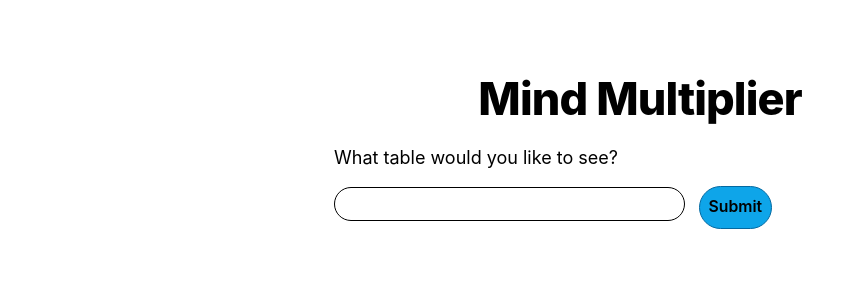
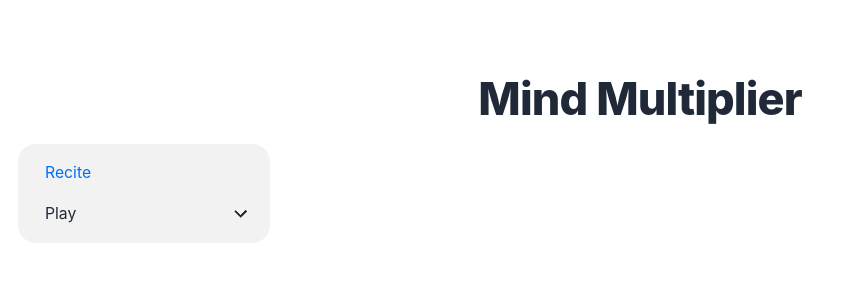
Before and after one commit to vineeth-pradhan/mind-multiplier, a Next.js app: page / in a window 1280 px wide. Shown: the top 300 px of the page, without its empty margins (0-847 px from the left). Built offline with nearby package versions, Linux system fonts and the light colour scheme.

Commit message:
Some UI improvements and folder structure

```diff
--- a/components/layout.module.css
+++ b/components/layout.module.css
@@ -1,5 +1,5 @@
 .container {
-  max-width: 36rem;
+  /* max-width: 36rem; */
   padding: 0 1rem;
   margin: 3rem auto 6rem;
 }
--- /dev/null
+++ b/components/menu.js
@@ -0,0 +1,25 @@
+import React from 'react';
+import Link from 'next/link'
+
+export default class Menu extends React.Component{
+  constructor(){
+    super();
+  }
+
+  render(){
+    return(
+      <ul className="menu bg-base-200 w-56 rounded-box">
+        <li><Link href="/tables/recite-all">Recite</Link></li>
+        <li>
+          <details close>
+            <summary>Play</summary>
+            <ul>
+              <li><Link href="/tables/play/one">One Table</Link></li>
+              <li><Link href="/tables/play/master">Master</Link></li>
+            </ul>
+          </details>
+        </li>
+      </ul>
+    )
+  }
+}
--- a/package.json
+++ b/package.json
@@ -15,6 +15,7 @@
   },
   "devDependencies": {
     "autoprefixer": "^10.4.19",
+    "daisyui": "^4.10.2",
     "eslint": "7.28.0",
     "eslint-config-next": "11.0.0",
     "postcss": "^8.4.38",
--- a/pages/index.js
+++ b/pages/index.js
@@ -1,7 +1,8 @@
 import Head from 'next/head'
 import Layout, { siteTitle } from '../components/layout'
 import utilStyles from '../styles/utils.module.css'
-import NewTable from './../components/tables/new.js'
+// import NewTable from './../components/tables/new.js'
+import Menu from '../components/menu.js'
 
 export default function Home() {
   return (
@@ -9,9 +10,9 @@ export default function Home() {
       <Head>
         <title>{siteTitle}</title>
       </Head>
-      <section>
-        <NewTable />
-      </section>
+      <>
+        <Menu />
+      </>
     </Layout>
   )
 }
--- a/components/tables/new.js
+++ b/pages/tables/one.js
@@ -1,11 +1,9 @@
 import Link from 'next/link'
 import Head from 'next/head'
 import Layout from '../../components/layout'
-import { useState, useEffect } from 'react'
+import { useEffect } from 'react'
 
 export default function NewTable(){
-  const [data, setData] = useState(null)
-  const [isLoading, setLoading] = useState(true)
 
   useEffect(() => {
     document.onload = function() {
@@ -14,6 +12,10 @@ export default function NewTable(){
     }()
   })
 
+  var handleSubmit = function(e){
+    e.preventDefault();
+  }
+
   return(
     <>
       <Head>
@@ -21,17 +23,17 @@ export default function NewTable(){
           Mind Multiplier
         </title>
       </Head>
-      <div id="get-new-table-input">
+      <form id="get-new-table-input" onSubmit={handleSubmit}>
         <div>
           <label> What table would you like to see? </label>
         </div>
         <div className="mt-3">
           <input type="text" name="which-table" className="border border-black rounded-full text-xl indent-3 focus-visible:outline-none" />
-          <button className="ml-3 px-2 py-2 font-semibold rounded-full border border-sky-700 text-sm bg-sky-500 hover:bg-sky-700">
+          <button type="submit" className="ml-3 px-2 py-2 font-semibold rounded-full border border-sky-700 text-sm bg-sky-500 hover:bg-sky-700">
             Submit
           </button>
         </div>
-      </div>
+      </form>
     </>
   );
 }
--- a/styles/Home.module.css
+++ b/styles/Home.module.css
@@ -14,7 +14,7 @@
   display: flex;
   flex-direction: column;
   justify-content: center;
-  align-items: center;
+  align-items: left;
 }
 
 .footer {
--- a/tailwind.config.js
+++ b/tailwind.config.js
@@ -8,5 +8,5 @@ module.exports = {
   theme: {
     extend: {},
   },
-  plugins: [],
+  plugins: [require("daisyui")],
 }
```
Also changed, not shown: 2 other files (tests, documents, lock files or other folders).
